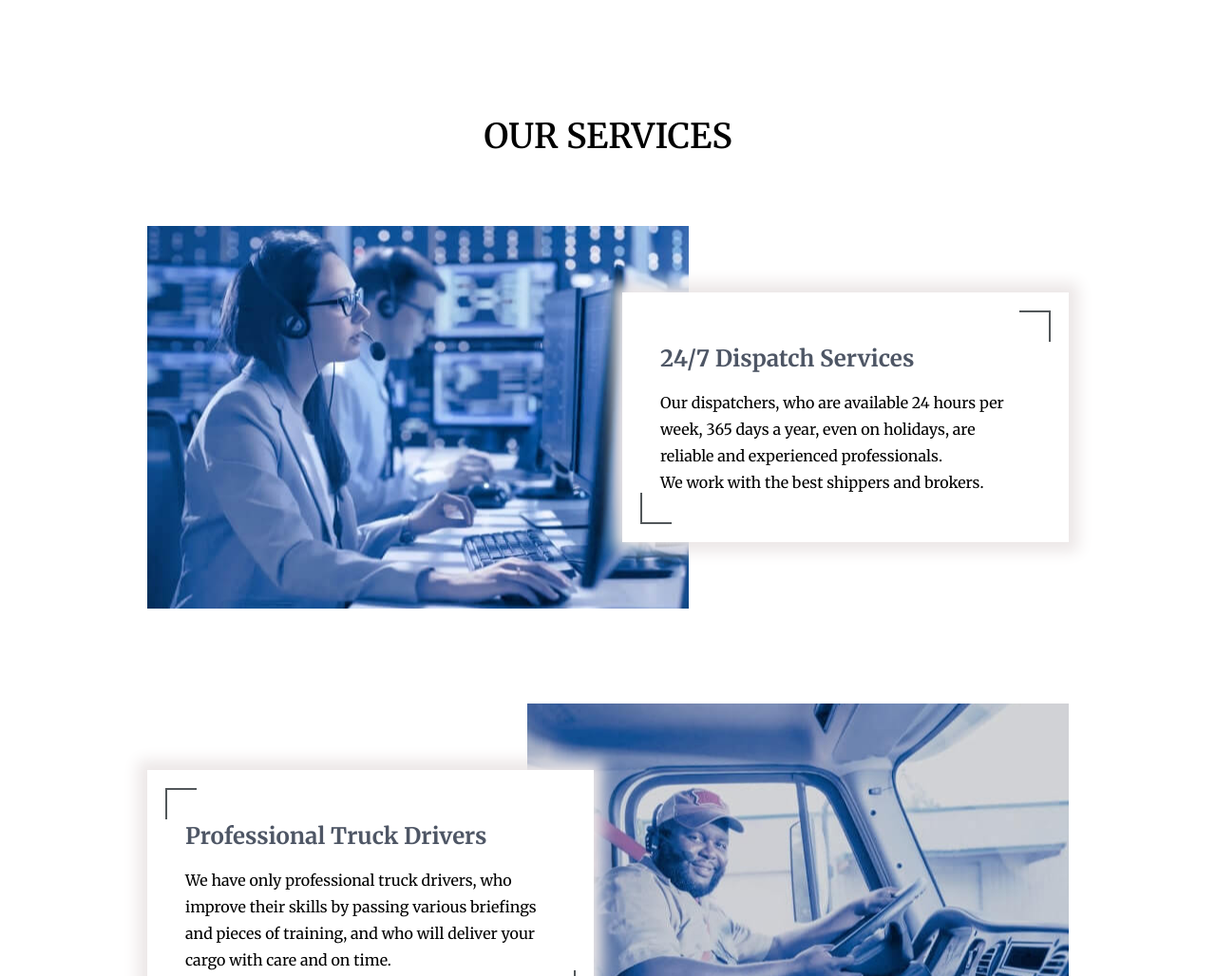
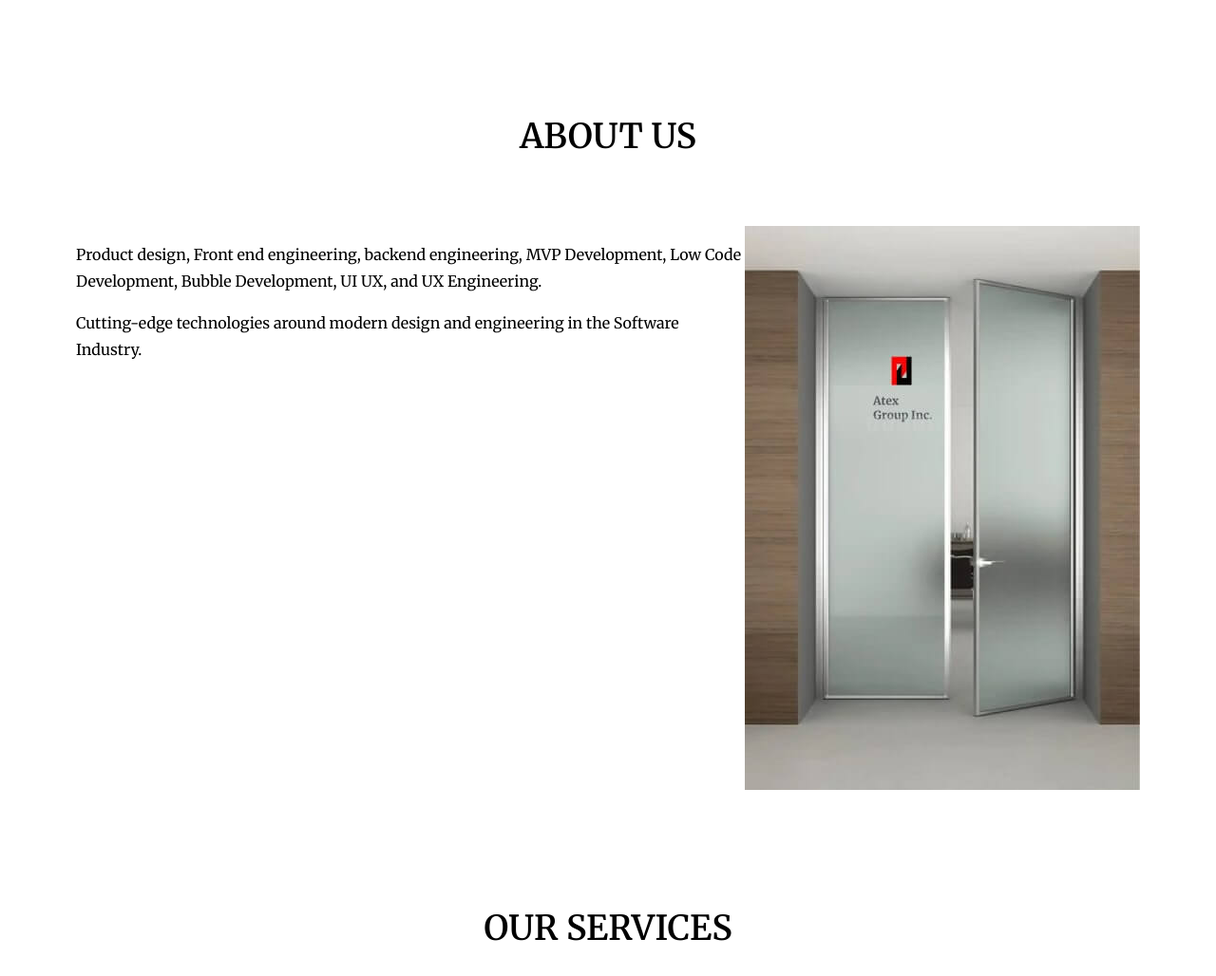
Before and after one commit to TatianaOsipova/Atex_Group, a plain HTML site: page index.html in a window 1280 px wide. Shown: the part 820-1848 px from the top of the page at 95% size. Drawn offline with nearby package versions, Linux system fonts and the light colour scheme.

Commit message:
feat: add section about

```diff
--- a/css/style.css
+++ b/css/style.css
@@ -34,7 +34,7 @@ body {
 }
 
 .header-bg {
-    background-image: url(/images/bg1.jpg);
+    background-image: url(/images/bg.jpg);
     background-repeat: no-repeat;
     background-position: top center;
     background-size: cover;
@@ -77,6 +77,39 @@ body {
 .menu__list-item:hover {
     color: red;
 }
+
+/* style header end */
+
+/* style section about start */
+
+.about-box {
+    display: flex;
+    justify-content: space-between;
+    padding-bottom: 76px;
+}
+
+.about{
+    margin-bottom: 150px;
+}
+
+.about-box__title{
+    font-size: 36px;
+    text-align: center;
+    text-transform: uppercase;
+    margin-bottom: 80px;
+    font-weight: 600;
+}
+
+.about-box__text{
+
+}
+
+.about-box__image{
+    width: 500px;
+    height: 500px;
+}
+
+/* style section about end */
 
 /* style section services start */
 
--- a/index.html
+++ b/index.html
@@ -32,16 +32,16 @@
                     <nav class="menu">
                         <ul class="menu__list">
                             <li class="menu__list-item">
-                                <a class="menu__list-link" href="">Home</a>
+                                <a class="menu__list-link" href="#">Home</a>
                             </li>
                             <li class="menu__list-item">
-                                <a class="menu__list-link" href="">Services</a>
+                                <a class="menu__list-link" href="#services">Services</a>
                             </li>
                             <li class="menu__list-item">
-                                <a class="menu__list-link" href="">About us</a>
+                                <a class="menu__list-link" href="#">About us</a>
                             </li>
                             <li class="menu__list-item">
-                                <a class="menu__list-link" href="">Contacts</a>
+                                <a class="menu__list-link" href="#footer">Contacts</a>
                             </li>
                         </ul>
                     </nav>
@@ -52,9 +52,34 @@
 
     <!-- header end -->
 
+    <!-- section about start -->
+
+    <section class="about">
+        <div class="wrapper">
+            <h2 class="about-box__title">
+                About us
+            </h2>
+            <div class="about-box">
+                <div class="about-box__info">
+                    <div class="about-box__text">
+                        <p>Product design, Front end engineering, backend engineering, MVP Development, Low Code
+                            Development, Bubble Development, UI UX, and UX Engineering.
+                        </p>
+                        <p>Cutting-edge technologies around modern design and engineering in the Software Industry.</p>
+                    </div>
+                </div>
+                <div class="about-box__image">
+                    <img src="images/about.jpg" alt="man with laptop">
+                </div>
+            </div>
+        </div>
+    </section>
+
+    <!-- section about end -->
+
     <!-- section services start -->
 
-    <section class="services">
+    <section class="services" id="services">
         <div class="wrapper">
             <div class="services-content">
                 <h2 class="services__title title">Our services</h2>
@@ -64,7 +89,8 @@
                             24/7 Dispatch Services
                         </h3>
                         <p class="services__box-text">Our dispatchers, who are available 24 hours per week, 365 days a
-                            year, even on holidays, are reliable and experienced professionals.<br>We work with the best shippers and brokers.
+                            year, even on holidays, are reliable and experienced professionals.<br>We work with the best
+                            shippers and brokers.
                         </p>
                     </div>
                 </div>
@@ -75,8 +101,8 @@
                             Professional Truck Drivers
                         </h3>
                         <p class="services__box-text">
-                            We have only professional truck drivers, who improve their skills by passing various
-                            briefings and pieces of training, and who will deliver your cargo with care and on time.
+                            We have only professional truck drivers, who improve their skills by passing various pieces
+                            of training, and who will deliver your cargo with care and on time.
                         </p>
                     </div>
                 </div>
@@ -167,7 +193,7 @@
 
     <!-- footer start -->
 
-    <footer class="footer">
+    <footer class="footer" id="footer">
         <div class="wrapper">
             <div class="footer-inner">
                 <div class="footer__logo">
```
Also changed, not shown: images/1 - Copy.jpg (added), images/about.jpg (added).
